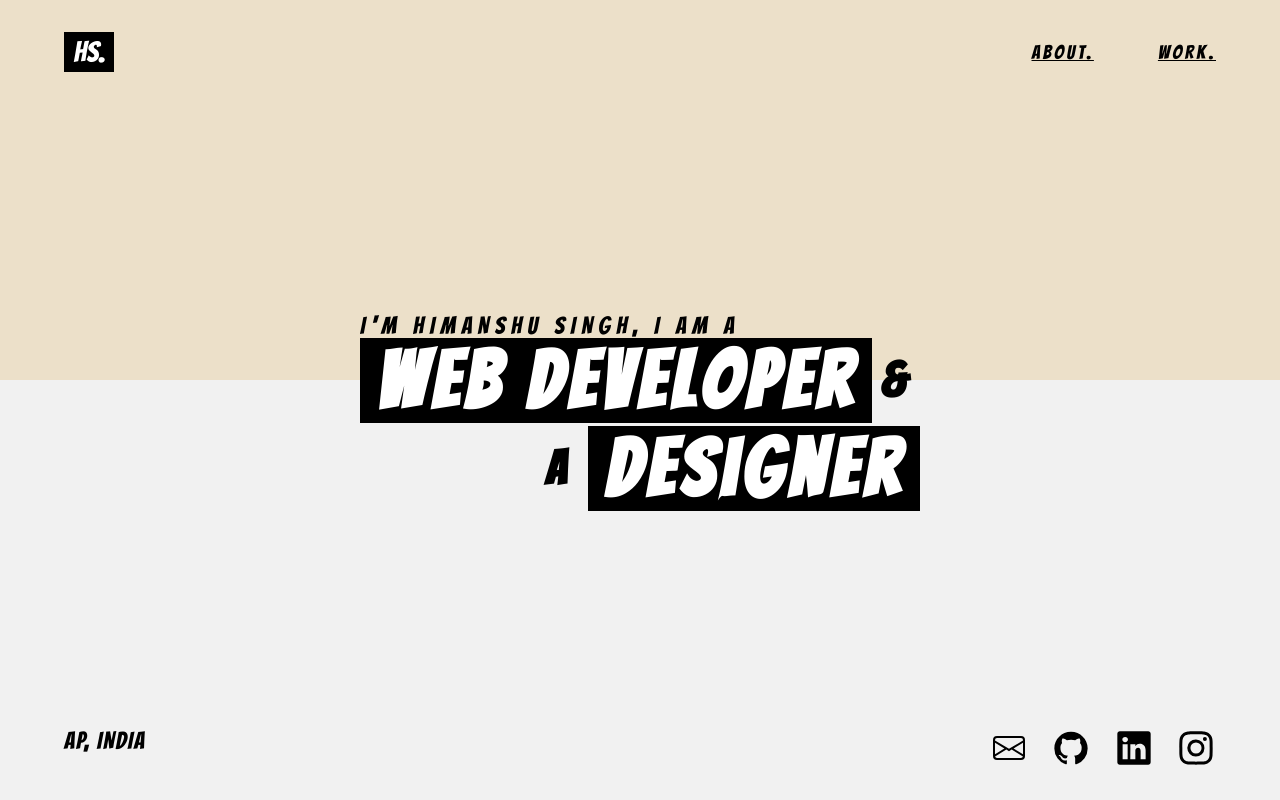
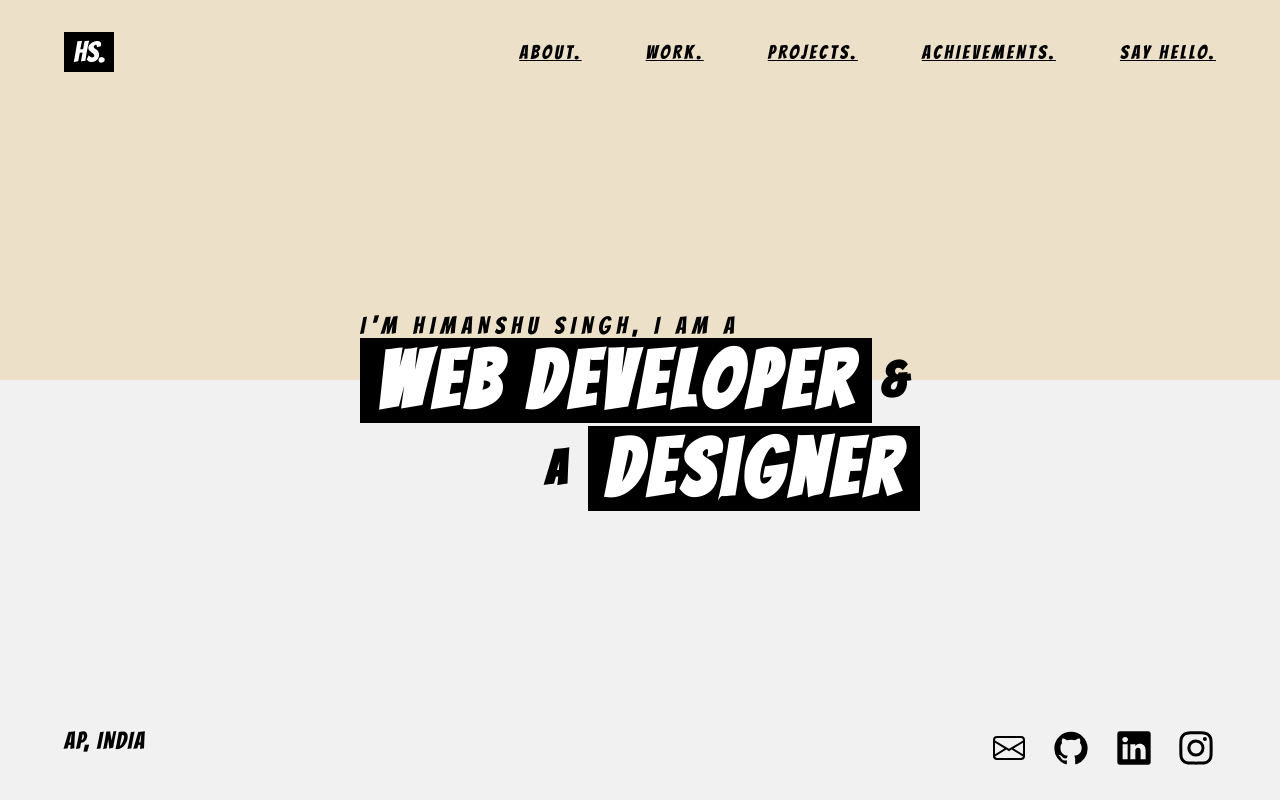
Before and after one commit to Himanshu-370/Himanshu-Singh, a React (Vite) app: page / in a window 1280 px wide. Built offline with nearby package versions, Linux system fonts and the light colour scheme.

Commit message:
added more navlinks

```diff
--- a/src/Components/About/About.jsx
+++ b/src/Components/About/About.jsx
@@ -6,7 +6,7 @@ function About() {
     <section>
       <div className="about-container">
         <div className="left">
-          <img src="src\assets\img.jpg" alt="" />
+          <img src="src\assets\img.jpg" alt="Himanshu Singh" />
         </div>
         <div
           className="right"
--- a/src/Components/Navbar/Navbar.jsx
+++ b/src/Components/Navbar/Navbar.jsx
@@ -16,6 +16,15 @@ function Navbar() {
           <li>
             <a href="">WORK.</a>
           </li>
+          <li>
+            <a href="">PROJECTS.</a>
+          </li>
+          <li>
+            <a href="">ACHIEVEMENTS.</a>
+          </li>
+          <li>
+            <a href="">SAY HELLO.</a>
+          </li>
         </ul>
       </div>
     </nav>
```
